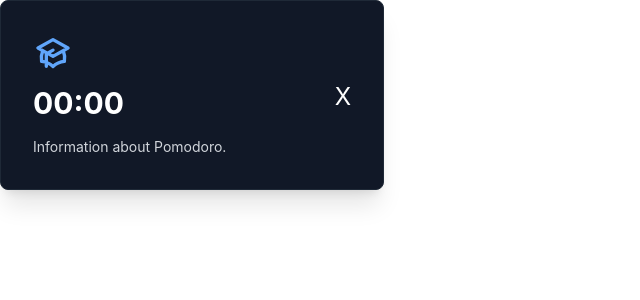
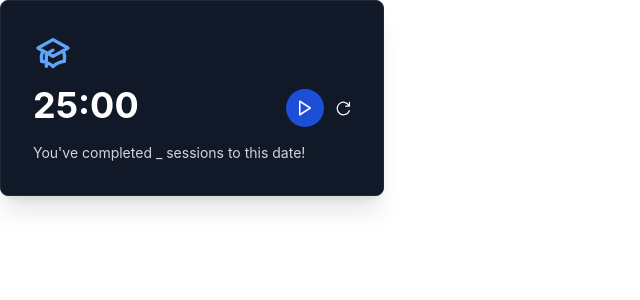
Before and after one commit to michvong/ghibli-pod, a React (Create React App) app: page /timer in a window 1280 px wide. Shown: the top 300 px of the page, without its empty margins (0-640 px from the left). Built offline with nearby package versions, Linux system fonts and the light colour scheme.

Commit message:
Add icons for play and restart

```diff
--- a/src/components/tools/Timer.js
+++ b/src/components/tools/Timer.js
@@ -1,6 +1,28 @@
 import React from 'react';
+import { useState } from 'react';
 
 export default function Timer() {
+    const [minutes, setMinutes] = useState("25");
+    const [seconds, setSeconds] = useState("00");
+
+    const handleMinutesChange = (minutes) => {
+        console.log("The minutes were changed to " + minutes);
+        setMinutes(minutes);
+    }
+
+    // const Timer = () => {
+    // }
+
+    /* idea:
+    1. let user input number of minutes for timer (default 25)
+    2. when user starts timer, start counting down seconds and minutes
+    3. once timer is done, play a sound and add to # of sessions completed
+
+    1. click on header
+    2. indicator for user to type (input)
+    3.
+    */
+
     return (
         <div class="block p-8 bg-gray-900 border border-gray-800 shadow-xl rounded-lg max-w-sm">
             <svg
@@ -21,14 +43,43 @@ export default function Timer() {
                 d="M12 14l9-5-9-5-9 5 9 5zm0 0l6.16-3.422a12.083 12.083 0 01.665 6.479A11.952 11.952 0 0012 20.055a11.952 11.952 0 00-6.824-2.998 12.078 12.078 0 01.665-6.479L12 14zm-4 6v-7.5l4-2.222"
                 />
             </svg>
+
             <div class="flex justify-between text-white">
-                <h3 class="mt-3 text-3xl font-bold text-white">00:00</h3>
-                <button class="text-2xl">X</button>
+                <h3 class="mt-3 text-4xl font-bold text-white">{minutes}:{seconds}</h3>
+                <div class="flex space-x-1">
+                    <button type="button" class="mt-4 text-white bg-blue-700 hover:bg-blue-800 focus:ring-4 focus:outline-none focus:ring-blue-300 font-medium rounded-full text-sm p-2.5 text-center inline-flex items-center mr-2 dark:bg-blue-600 dark:hover:bg-blue-700 dark:focus:ring-blue-800">
+                        <svg
+                            xmlns="http://www.w3.org/2000/svg"
+                            width="18" height="18"
+                            viewBox="0 0 24 24"
+                            fill="none" stroke="#ffffff"
+                            stroke-width="2" stroke-linecap="round"
+                            stroke-linejoin="round"
+                        >
+                            <polygon points="5 3 19 12 5 21 5 3"></polygon>
+                        </svg>
+                        <span class="sr-only">play</span>
+                    </button>
+
+                    <button type="button" class="mt-4">
+                        <svg
+                            class="hover:stroke-blue-500 active:stroke-blue-800"
+                            xmlns="http://www.w3.org/2000/svg"
+                            width="15" height="15"
+                            viewBox="0 0 24 24"
+                            fill="none" stroke="#ffffff"
+                            stroke-width="2" stroke-linecap="round"
+                            stroke-linejoin="round"
+                        >
+                            <path d="M21.5 2v6h-6M21.34 15.57a10 10 0 1 1-.57-8.38"/>
+                        </svg>
+                        <span class="sr-only">restart</span>
+                    </button>
+                </div>
             </div>
 
-
             <p class="mt-4 text-sm text-gray-300">
-                Information about Pomodoro.
+                You've completed _ sessions to this date!
             </p>
         </div>
     )
```
